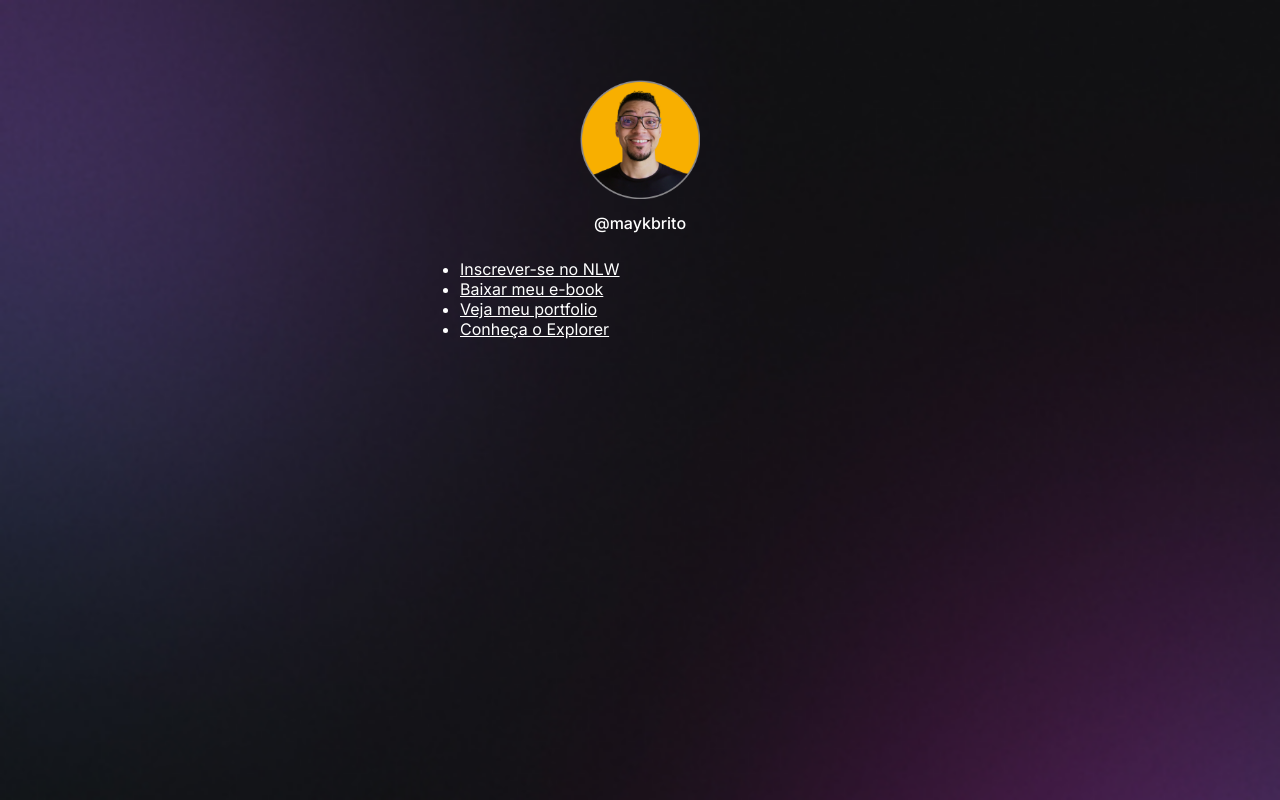
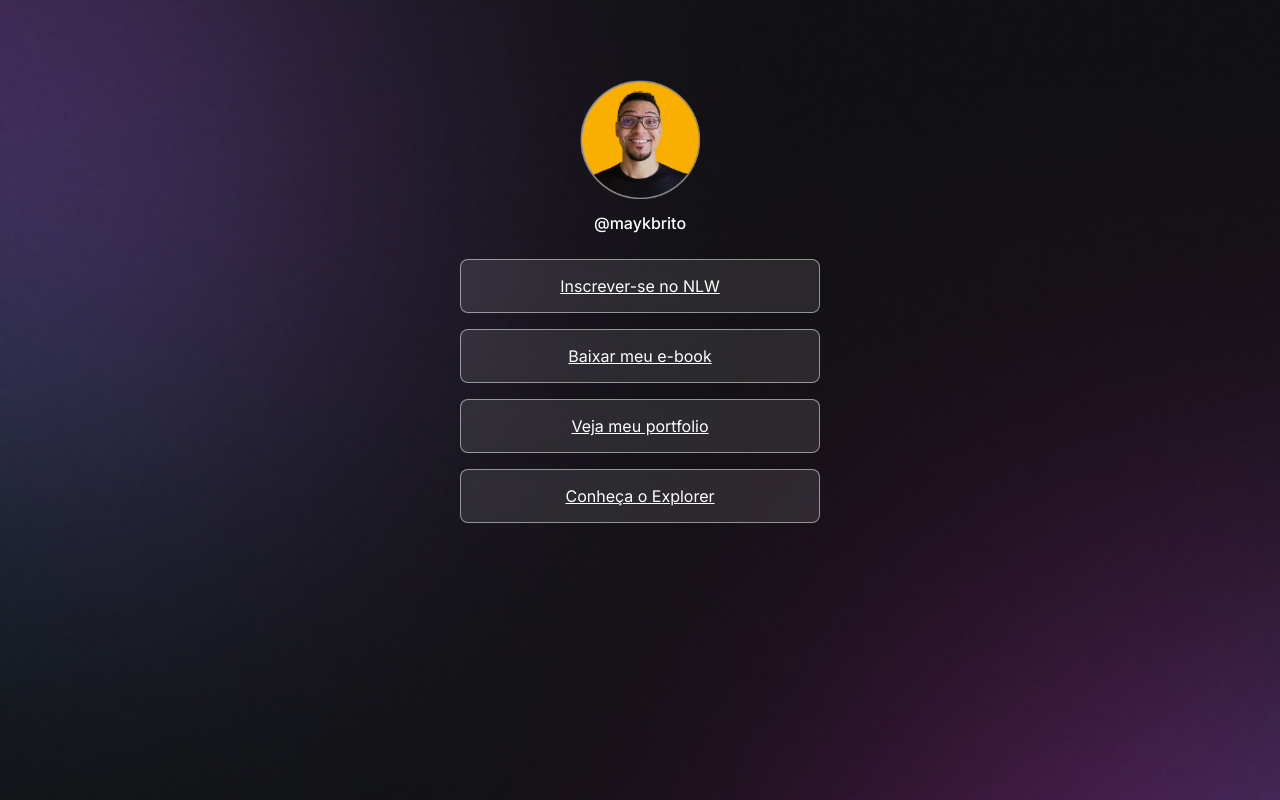
Before and after one commit to naatbarcelos/projeto-html-css-rocketseat, a plain HTML site: page index.html in a window 1280 px wide. Drawn offline with Linux system fonts and the light colour scheme.

Commit message:
avancando

```diff
--- a/style.css
+++ b/style.css
@@ -50,3 +50,22 @@ body * {
     line-height: 24px;
     margin-top: 8px;
 }
+
+ul {
+    list-style: none;
+    display: flex;
+    flex-direction: column;
+    gap: 16px;
+}
+
+ul li a {
+    display: flex;
+    justify-content: center;
+    align-items: center;
+    padding: 16px 24px;
+    background: var(--surface-color-dark-mode, rgba(255, 255, 255, 0.10));
+    border: 1px solid var(--stroke-color-dark-mode, rgba(255, 255, 255, 0.50));
+    border-radius: 8px;
+    backdrop-filter: blur(4px);
+    -webkit-backdrop-filter: blur(4px);
+}
```
